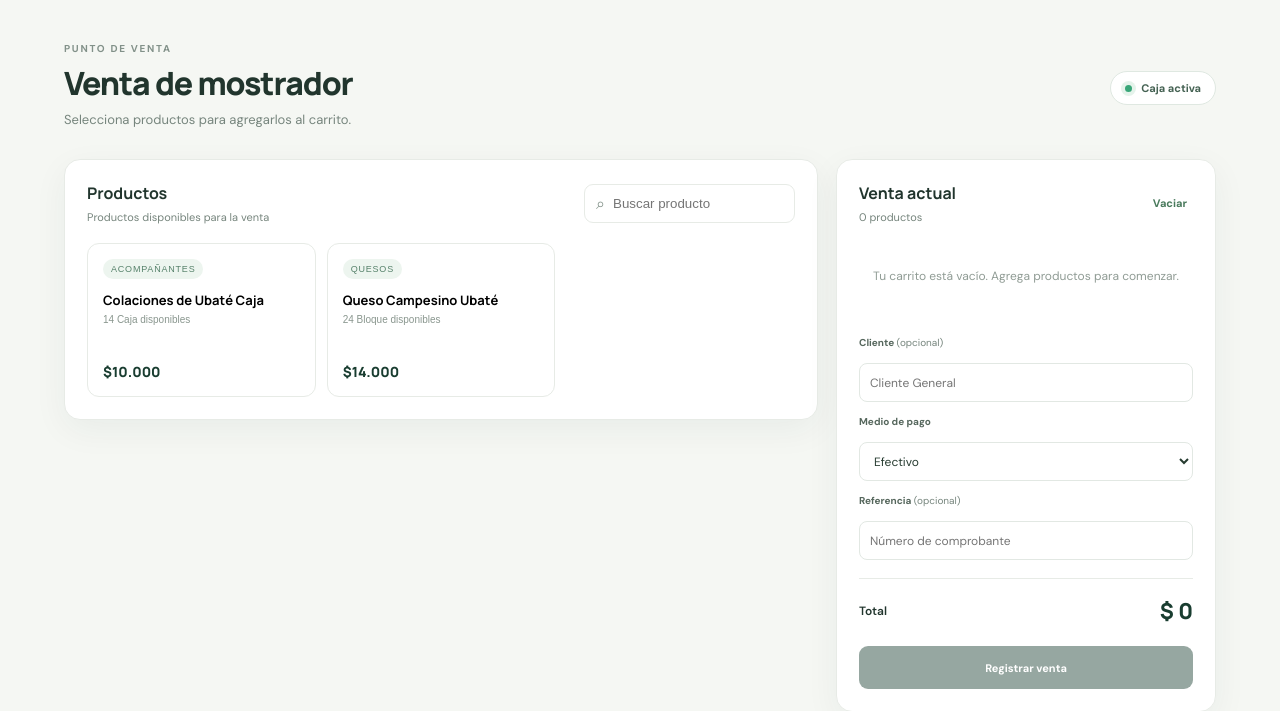
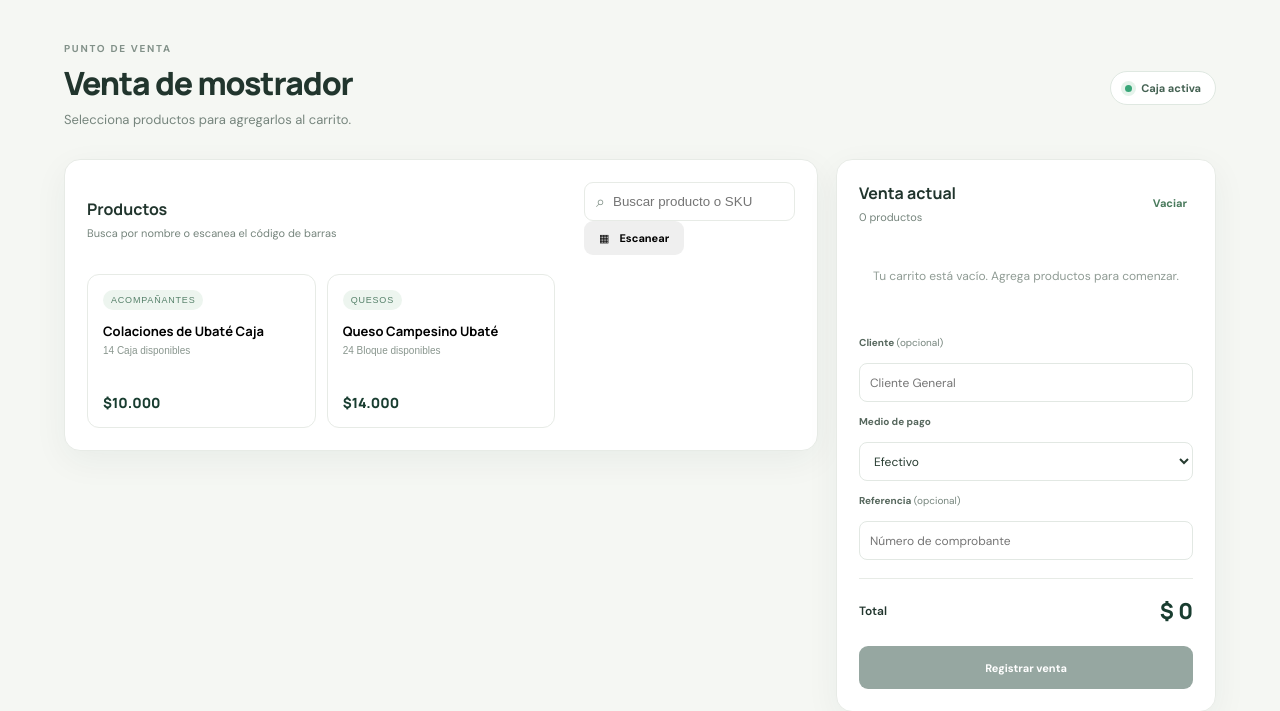
Before and after one commit to Jarodriguez83/QUESOS_UBATE_MANAGEMENT_SYSTEM, a FastAPI app: page /pos in a window 1280 px wide. Shown: the part 76-787 px from the top of the page. Run offline with FastAPI, Linux system fonts and the light colour scheme; the visitor is signed in with stand-in values (Sample User, id 1); data comes from the database, SQL or seed files in the repository; data that the repository does not hold is empty; some libraries are stand-ins or nearby versions.

Commit message:
POS HTML

```diff
--- a/templates/pos.html
+++ b/templates/pos.html
@@ -1,13 +1,14 @@
 {% extends "base.html" %}
 {% block title %}Caja · Quesos Ubaté{% endblock %}
 {% block content %}
+<link rel="stylesheet" href="{{ url_for('static', path='/css/scanner.css') }}?v=barcode-local-1">
 <div class="page-heading"><div><p class="eyebrow">PUNTO DE VENTA</p><h1>Venta de mostrador</h1><p class="muted">Selecciona productos para agregarlos al carrito.</p></div><span class="live-pill"><i></i> Caja activa</span></div>
 {% if message %}<div class="notice">{{ message }}</div>{% endif %}
 <div class="pos-layout">
-  <section class="panel catalog-panel"><div class="panel-heading"><div><h2>Productos</h2><p>Productos disponibles para la venta</p></div><label class="search"><span>⌕</span><input id="product-search" placeholder="Buscar producto" aria-label="Buscar producto"></label></div>
+  <section class="panel catalog-panel"><div class="panel-heading"><div><h2>Productos</h2><p>Busca por nombre o escanea el código de barras</p></div><div class="catalog-tools"><label class="search"><span>⌕</span><input id="product-search" placeholder="Buscar producto o SKU" aria-label="Buscar producto o SKU"></label><button class="button button-scan" type="button" id="open-barcode-scanner"><span aria-hidden="true">▦</span> Escanear</button></div></div>
     <div class="product-grid" id="product-grid">
       {% for product in products %}
-      <button class="product-card" type="button" data-product-id="{{ product.id }}" data-name="{{ product.name }}" data-category="{{ product.category or 'Otros' }}" data-price="{{ product.price }}" data-stock="{{ product.stock }}">
+      <button class="product-card" type="button" data-product-id="{{ product.id }}" data-sku="{{ product.sku or '' }}" data-name="{{ product.name }}" data-category="{{ product.category or 'Otros' }}" data-price="{{ product.price }}" data-stock="{{ product.stock }}">
         <span class="product-category">{{ product.category or 'Otros' }}</span><strong>{{ product.name }}</strong><span class="product-stock">{{ product.stock|int if product.stock == product.stock|int else product.stock }} {{ product.unit or 'Unidad' }} disponibles</span><span class="product-price" data-cop="{{ product.price }}">${{ '{:,.0f}'.format(product.price).replace(',', '.') }}</span>
       </button>
       {% else %}<div class="empty-state">No hay productos activos. Agrégalos desde Inventario.</div>{% endfor %}
@@ -28,4 +29,15 @@
 <section class="panel recent-panel"><div class="panel-heading"><div><h2>Ventas recientes</h2><p>Últimas facturas registradas</p></div></div><div class="table-wrap"><table><thead><tr><th>Factura</th><th>Cliente</th><th>Fecha</th><th>Medio de pago</th><th class="align-right">Total</th></tr></thead><tbody>
 {% for sale in recent_sales %}<tr><td><strong>{{ sale.invoice_number }}</strong></td><td>{{ sale.client_name }}</td><td>{{ sale.created_at[:10] }}</td><td>{{ sale.payment_method }}</td><td class="align-right">${{ '{:,.0f}'.format(sale.total).replace(',', '.') }}</td></tr>{% else %}<tr><td colspan="5" class="empty-state">Aún no hay ventas.</td></tr>{% endfor %}
 </tbody></table></div></section>
+<section class="scanner-overlay" id="barcode-panel" role="dialog" aria-modal="true" aria-labelledby="scanner-title" hidden>
+  <div class="scanner-dialog">
+    <div class="scanner-header"><div><p class="eyebrow">LECTOR DE PRODUCTOS</p><h2 id="scanner-title">Escanear código de barras</h2></div><button type="button" class="scanner-close" id="close-barcode-scanner" aria-label="Cerrar lector">×</button></div>
+    <p class="muted scanner-instructions">Enfoca el código completo con buena iluminación. Para agregarlo al carrito, el código debe estar guardado en el campo SKU del producto.</p>
+    <div id="barcode-reader" class="barcode-reader"></div>
+    <p id="scanner-status" class="scanner-status" role="status" aria-live="polite">La cámara se activará cuando pulses “Iniciar cámara”.</p>
+    <div class="scanner-controls"><button type="button" class="button button-primary" id="start-barcode-camera">Iniciar cámara</button><button type="button" class="button button-secondary" id="stop-barcode-camera" hidden>Detener cámara</button></div>
+    <form class="manual-code-form" id="manual-code-form"><label for="manual-product-code">También puedes ingresar el SKU</label><div><input id="manual-product-code" autocomplete="off" placeholder="Ej. 7701234567890"><button type="submit" class="button button-secondary">Buscar SKU</button></div></form>
+  </div>
+</section>
+<script src="{{ url_for('static', path='/js/html5-qrcode.min.js') }}?v=2.3.8" defer></script>
 {% endblock %}
```
